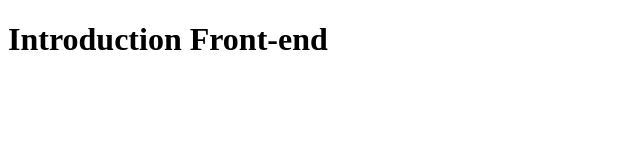
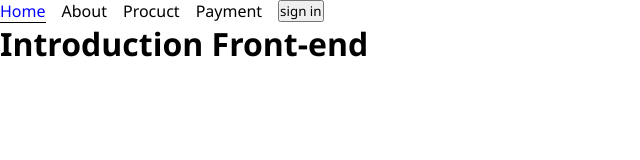
Before and after one commit to sadammln12/react_sadam-maulana, a plain HTML site: page 01_Introduction_FE/Praktikum/index.html in a window 1280 px wide. Shown: the whole page, without its empty margins (0-640 px from the left). Drawn offline with Linux system fonts and the light colour scheme.

Commit message:
add navbar

```diff
--- a/01_Introduction_FE/Praktikum/index.html
+++ b/01_Introduction_FE/Praktikum/index.html
@@ -3,9 +3,23 @@
 <head>
     <meta charset="UTF-8">
     <meta name="viewport" content="width=device-width, initial-scale=1.0">
+    <link rel="stylesheet" href="style.css">
     <title>Front End</title>
 </head>
 <body>
+    <main>
+        <div class="container">
+        <nav>
+            <ul>
+                <li><a href="#">Home</a></li>
+                <li><a href="#">About</a></li>
+                <li><a href="#">Procuct</a></li>
+                <li><a href="#">Payment</a></li>
+                <button> sign in</button>
+            </ul>
+        </nav>
+    </div>
     <h1>Introduction Front-end</h1>
+</main>
 </body>
 </html>
--- /dev/null
+++ b/01_Introduction_FE/Praktikum/style.css
@@ -0,0 +1,19 @@
+*, html, body{
+    padding: 0;
+    margin :0;
+    font-family: 'Segoe UI', sans-serif;
+}
+ul {
+    list-style: none;
+    gap: 1rem;
+    display: flex;
+}
+a {
+    color: black;
+    text-decoration: none;
+}
+nav ul li a:hover{
+    border-bottom: 1px solid black;
+    color: blue;
+
+}
```
